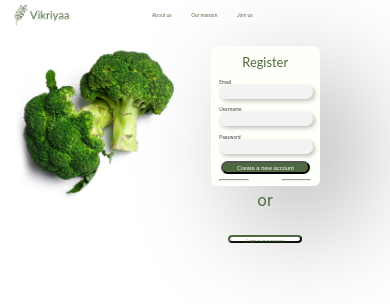
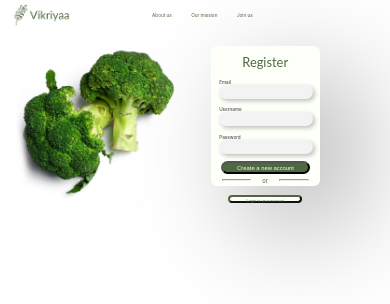
Before and after one commit to KKSurendran06/Vikriyaa, a React (Create React App) app: page /signup in a window 390 px wide. Shown: the top 304 px of the page. Built offline with nearby package versions, Linux system fonts and the light colour scheme.

Commit message:
style: make responsive

```diff
--- a/src/pages/signup_page.js
+++ b/src/pages/signup_page.js
@@ -24,7 +24,7 @@ const Signup = () => {
                     <img className='asset' src={asset} alt=' '/>
                 </div>
                 <div className="container-box-right">
-                         <div className="register-card-content">
+                        <div className="register-card-content">
                             <h1 className="register">Register</h1>
                             <form onSubmit={handleSubmit(onSubmit)}>
                                 <div className="email-box">
@@ -71,7 +71,7 @@ const Signup = () => {
                                 <button className="signup-button" type="submit">Create a new account</button>
                                 <div className="or-box">
                                     <hr className="line"/>
-                                        <p>or</p>
+                                        <p className="or-text">or</p>
                                     <hr className="line"/>
                                 </div>
                                 <button className="signin-button" type="submit">Login to your account</button>
--- a/src/style/signup_page.css
+++ b/src/style/signup_page.css
@@ -59,6 +59,40 @@
     height: 3vw ;
 }
 
+
+
+.errMsg {
+    color: red;
+    font-size: 0.6vw;
+    margin-bottom: 3.2vw;
+    margin-top: -3.93vw;
+    margin-left: 16vw;
+}
+.or-box{
+display: flex;
+color: #4E683F;
+margin-bottom: -1vw;
+}
+
+.line {
+    margin-top: 1.3vw;
+    width: 7vw;
+    height: 0vw;
+}
+
+.signin-button {
+    margin-top: -0.4vw;
+    width: 19vw;
+    height: 2vw;
+    border-radius: 20px;
+    background: white;
+    font-style: 'lato';
+    font-size: 1vw;
+    color: #4E683F;
+    margin-left: 4.5vw;
+    border-color: #4E683F;
+}
+
 .signup-button {
     width: 23vw;
     height: 3.3vw;
@@ -71,30 +105,7 @@
     margin-top: 1vw;
 }
 
-.errMsg {
-    color: red;
+.or-text {
+    margin-top: 0.73vw;
+    font-size: 1.5vw;
 }
-
-.or-box{
-display: flex;
-color: #4E683F;
-
-}
-
-.line {
-    margin-top: 1.3vw;
-    width: 7vw;
-    height: 0vw;
-}
-
-.signin-button {
-    width: 19vw;
-    height: 2vw;
-    border-radius: 20px;
-    background: white;
-    font-style: 'lato';
-    font-size: 1vw;
-    color: #4E683F;
-    margin-left: 4.5vw;
-    border-color: #4E683F;
-}
```
Also changed, not shown: src/style/landing_page.css (line endings or trailing spaces).
